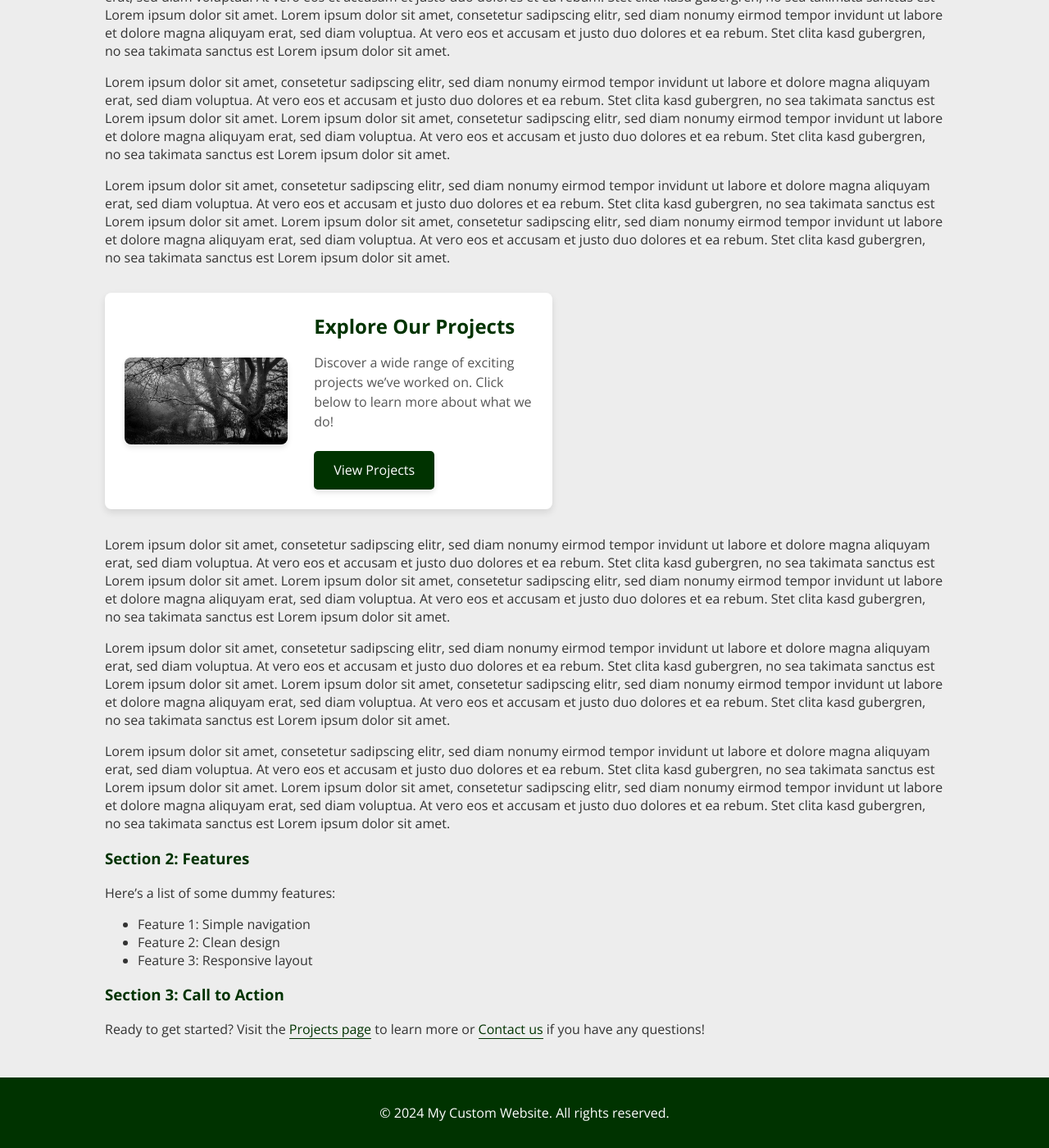
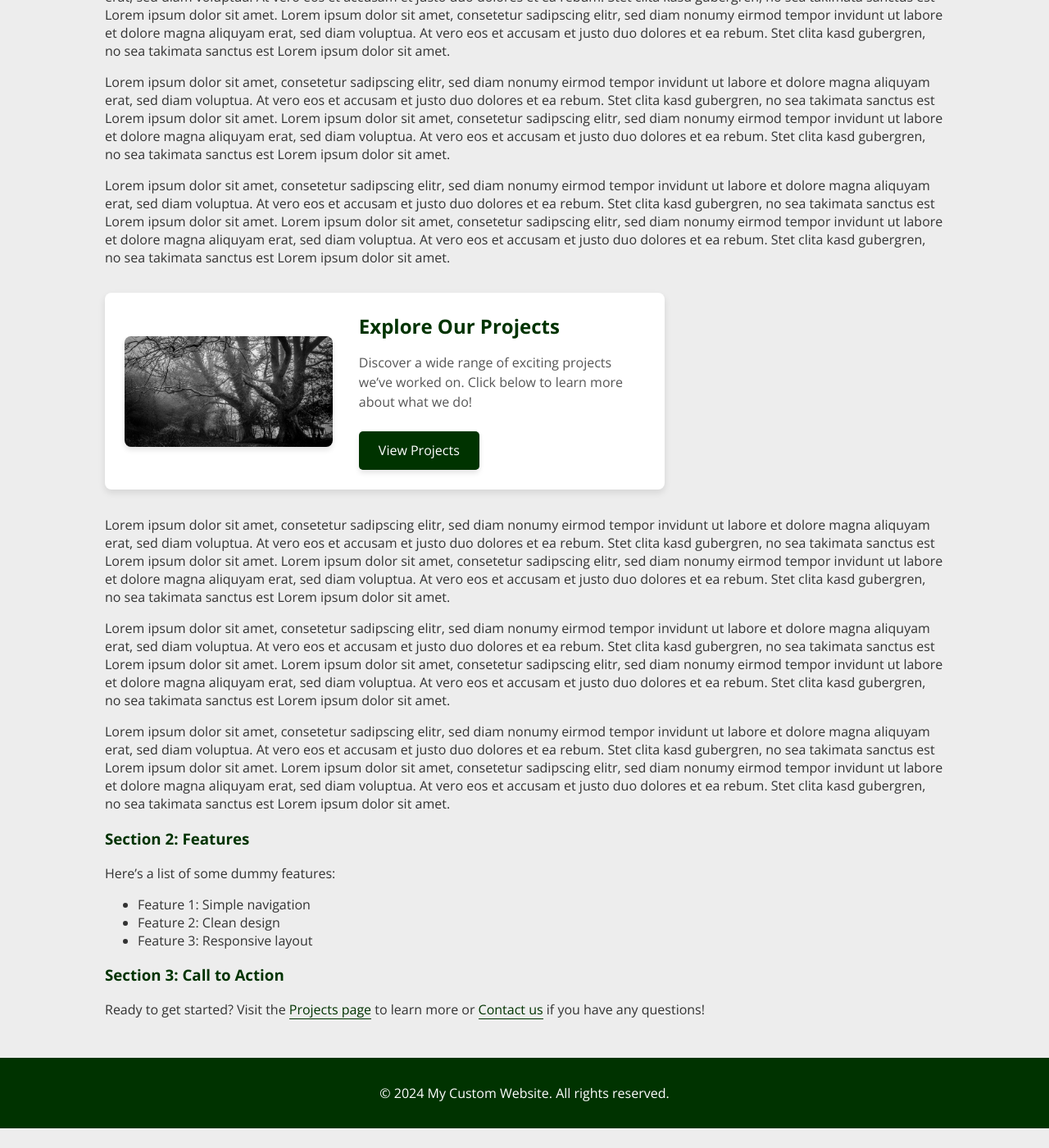
Before and after one commit to schminho/schminho.github.io, a Jekyll site: the page built from index.md, in a window 1280 px wide and 1400 px high, scrolled down 357 px. Shown: the whole window at 82% size. Built offline with Jekyll 4.4.1, drawn with Linux system fonts in a browser that asks for light colours; after the commit the page ends 1733 px from its top, so only the background shows below that.

Commit message:
Update style.css

```diff
--- a/assets/css/style.css
+++ b/assets/css/style.css
@@ -199,7 +199,7 @@ footer {
         flex-direction: row; /* Image on the left and text on the right */
         align-items: center; /* Vertically align image and content */
         gap: 2rem; /* Increase spacing between image and content */
-        width: calc(80% * 2 / 3); /* Teaser occupies 2/3 of the 80% content area */
+        width: calc(100% * 2 / 3); /* Teaser occupies 2/3 of the 100% content area */
         margin: 2rem 0; /* Left-aligned within the content area */
     }
 
```
